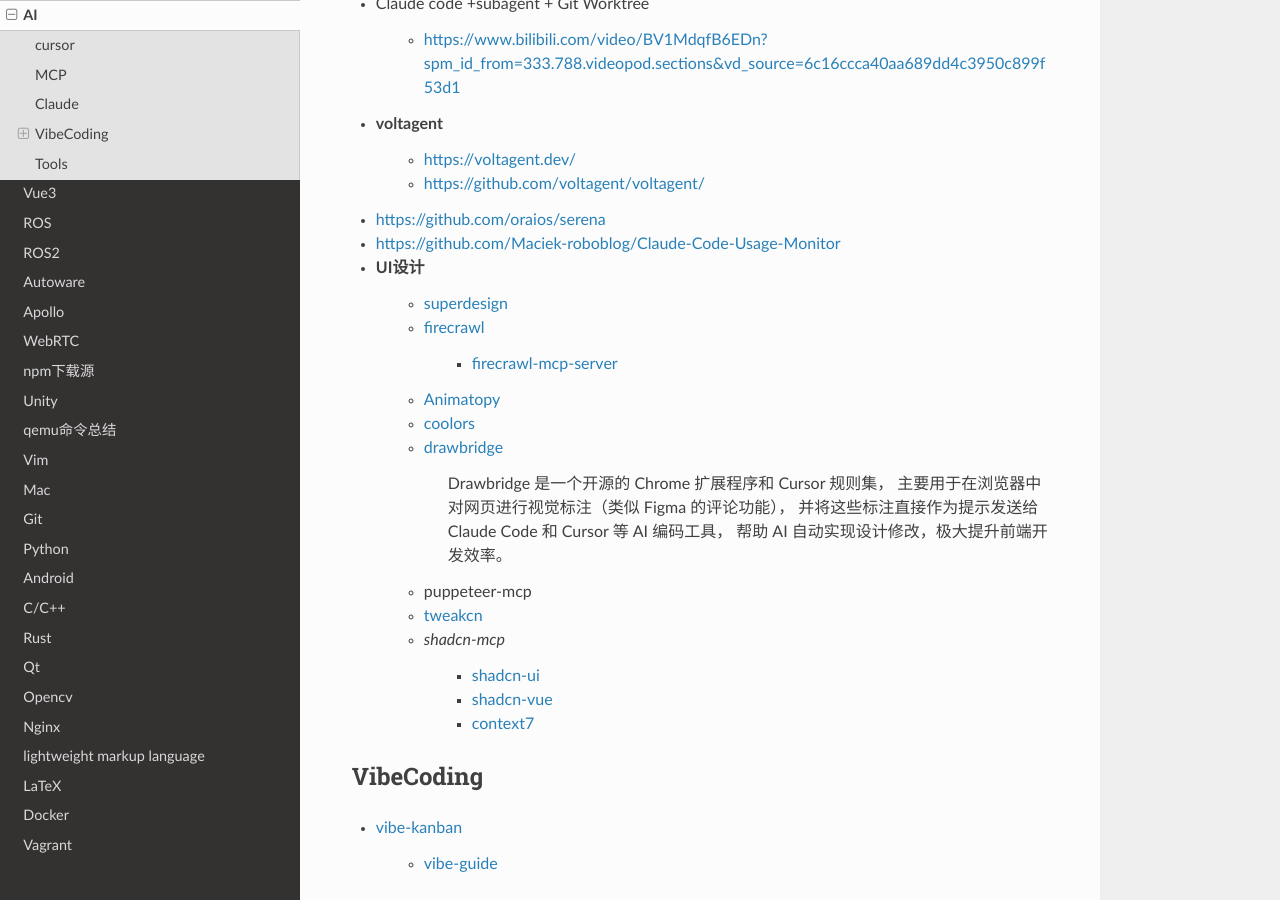
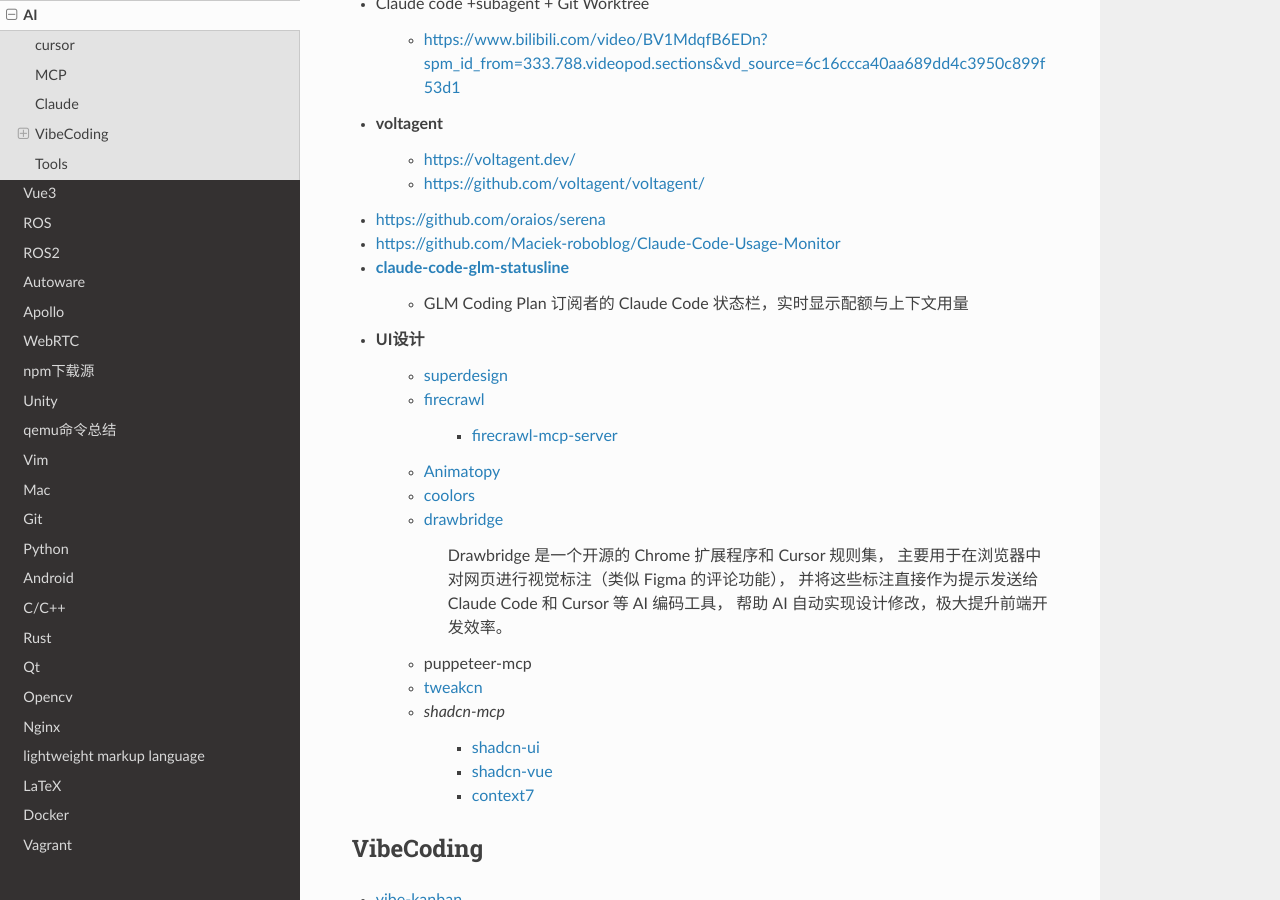
Before and after one commit to my-rds-store/my_space, a Sphinx documentation site: the page built from source/ai/index.rst, in a window 1280 px wide and 900 px high, scrolled down 2645 px. Built offline with Sphinx 7.4.7 and the Read the Docs theme 3.1.0, drawn with Linux system fonts in a browser that asks for light colours.

Commit message:
在 AI/Claude 小节添加 claude-code-glm-statusline
Co-Authored-By: Claude Code <noreply@anthropic.com>

```diff
--- a/source/ai/index.rst
+++ b/source/ai/index.rst
@@ -140,6 +140,8 @@ Claude
 
 * https://github.com/oraios/serena
 * https://github.com/Maciek-roboblog/Claude-Code-Usage-Monitor
+* `claude-code-glm-statusline <https://github.com/Darkycl/claude-code-glm-statusline>`_
+    * GLM Coding Plan 订阅者的 Claude Code 状态栏，实时显示配额与上下文用量
 
 * **UI设计**
 
```
